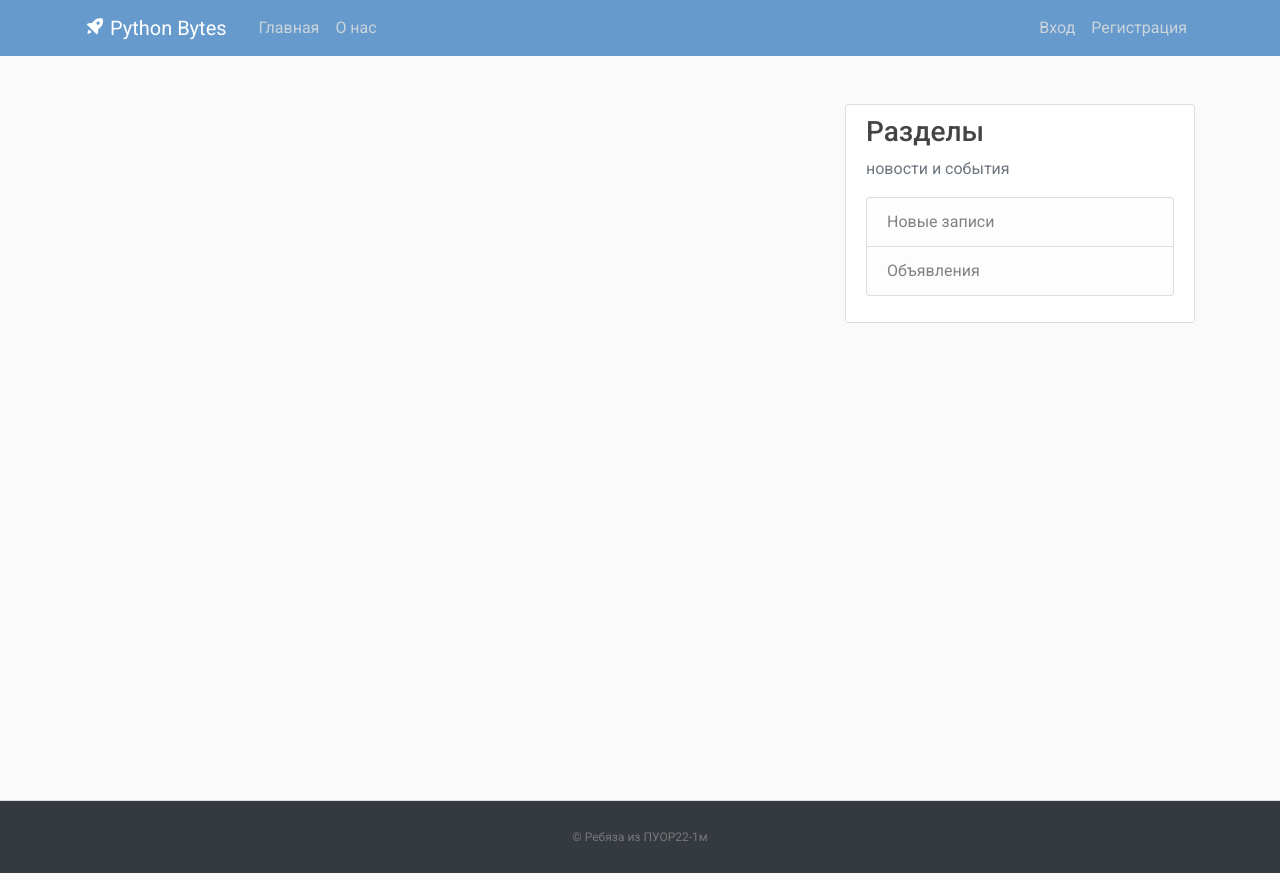
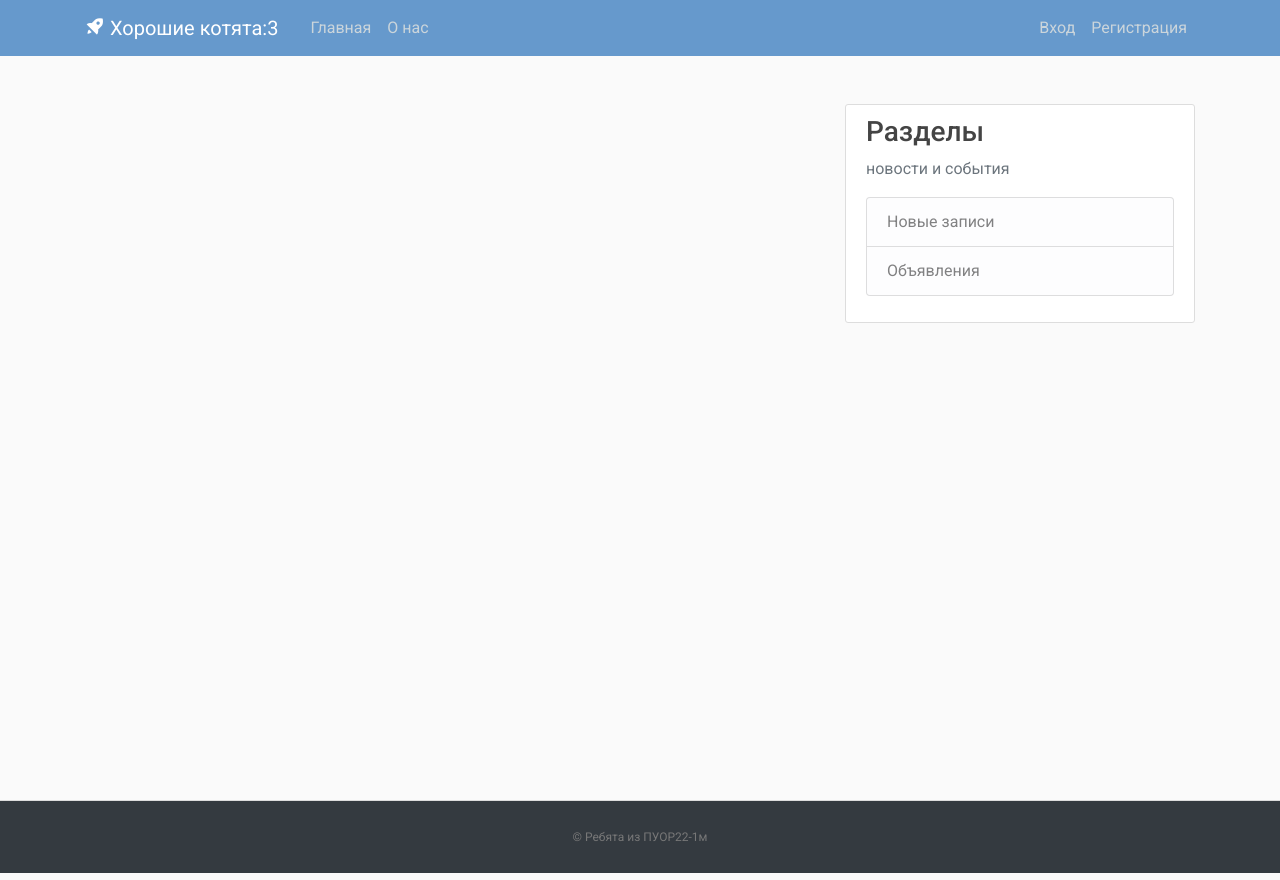
Before and after one commit to iteration2020/DevBlog, a Django app: page / in a window 1280 px wide. Run offline with Django 3.2, Linux system fonts and the light colour scheme; data that the repository does not hold is empty; some libraries are stand-ins or nearby versions.

Commit message:
Корректировочные правки

```diff
--- a/DevBlog/settings.py
+++ b/DevBlog/settings.py
@@ -78,7 +78,7 @@ DATABASES = {
         'ENGINE': 'django.db.backends.mysql',
         'NAME': 'DevBlog',
         'USER': 'root',
-        'PASSWORD': 'root',
+        'PASSWORD': '12345678',
         'HOST': 'localhost',
         'PORT': '3306',
         'OPTIONS': {'init_command': "SET sql_mode='STRICT_TRANS_TABLES'"}
--- a/blog/templates/blog/base.html
+++ b/blog/templates/blog/base.html
@@ -14,16 +14,16 @@
      <link href='https://unpkg.com/boxicons@2.1.2/css/boxicons.min.css' rel='stylesheet'>
 
     {% if title %}
-        <title>Блог клуба {{ title }}</title>
+        <title>Блог хороших ребят {{ title }}</title>
     {% else %}
-        <title>Блог клуба Python Bytes</title>
+        <title>Блог котят</title>
     {% endif %}
 </head>
 <body>
     <header class="site-header">
       <nav class="navbar navbar-expand-md navbar-dark bg-blue fixed-top">
         <div class="container">
-          <a class="navbar-brand mr-4" href="{% url 'blog-home' %}"><i class='bx bxs-rocket bx-tada-hover'></i> Python Bytes</a>
+          <a class="navbar-brand mr-4" href="{% url 'blog-home' %}"><i class='bx bxs-rocket bx-tada-hover'></i> Хорошие котята:3</a>
           <button class="navbar-toggler" type="button" data-toggle="collapse" data-target="#navbarToggle" aria-controls="navbarToggle" aria-expanded="false" aria-label="Toggle navigation">
           <span class="navbar-toggler-icon"></span>
           </button>
@@ -79,7 +79,7 @@
     </main>
     <!-- Футер закреплен внизу, независимо от количества постов на странице -->
     <footer class="text-center bg-dark">
-      <p><a href="{% url 'blog-home' %}">© Ребяза из ПУОР22-1м</a></p>
+      <p><a href="{% url 'blog-home' %}">© Ребята из ПУОР22-1м</a></p>
     </footer>
 
     <!-- Дополнительные скрипты JavaScript -->
```
